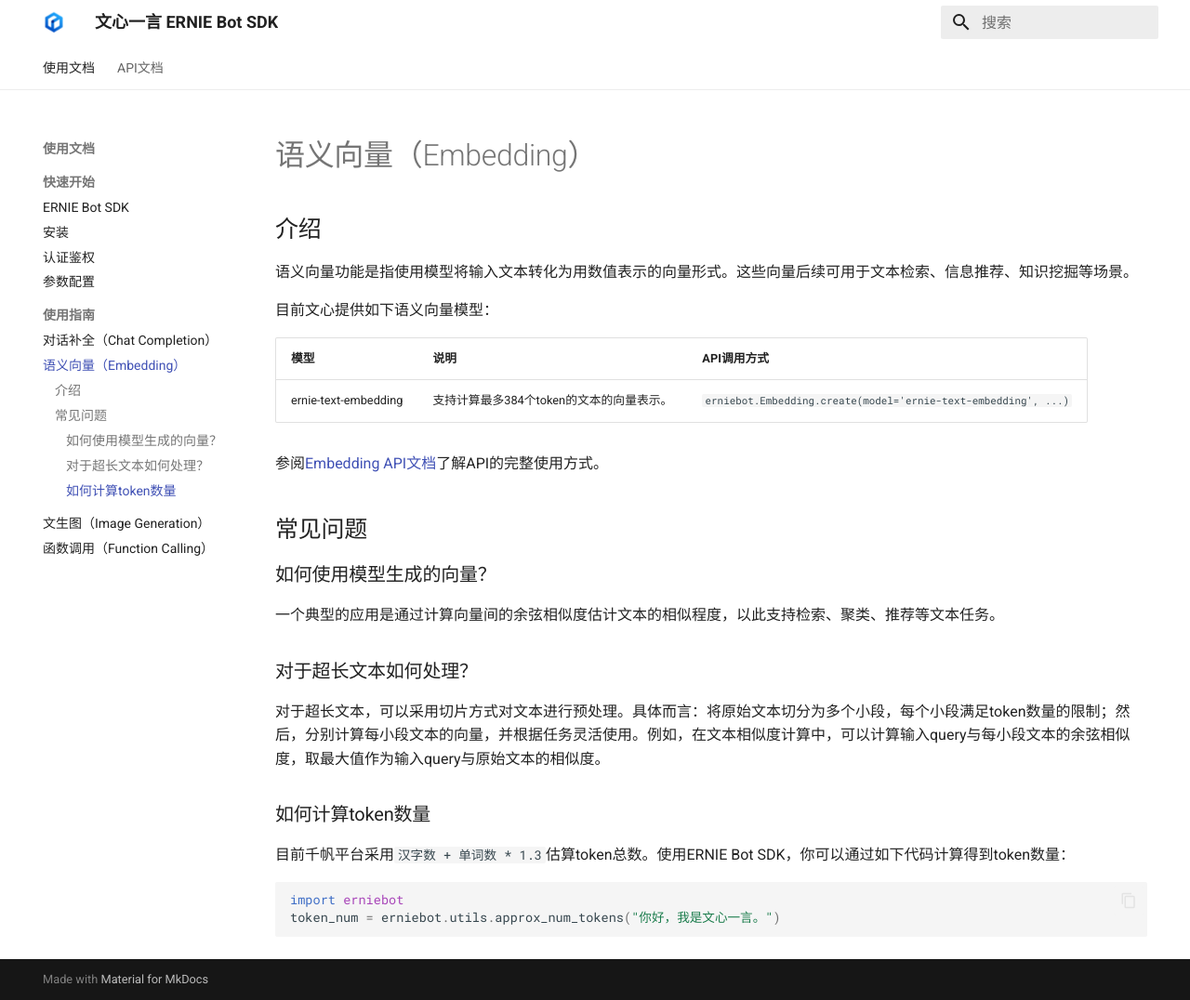
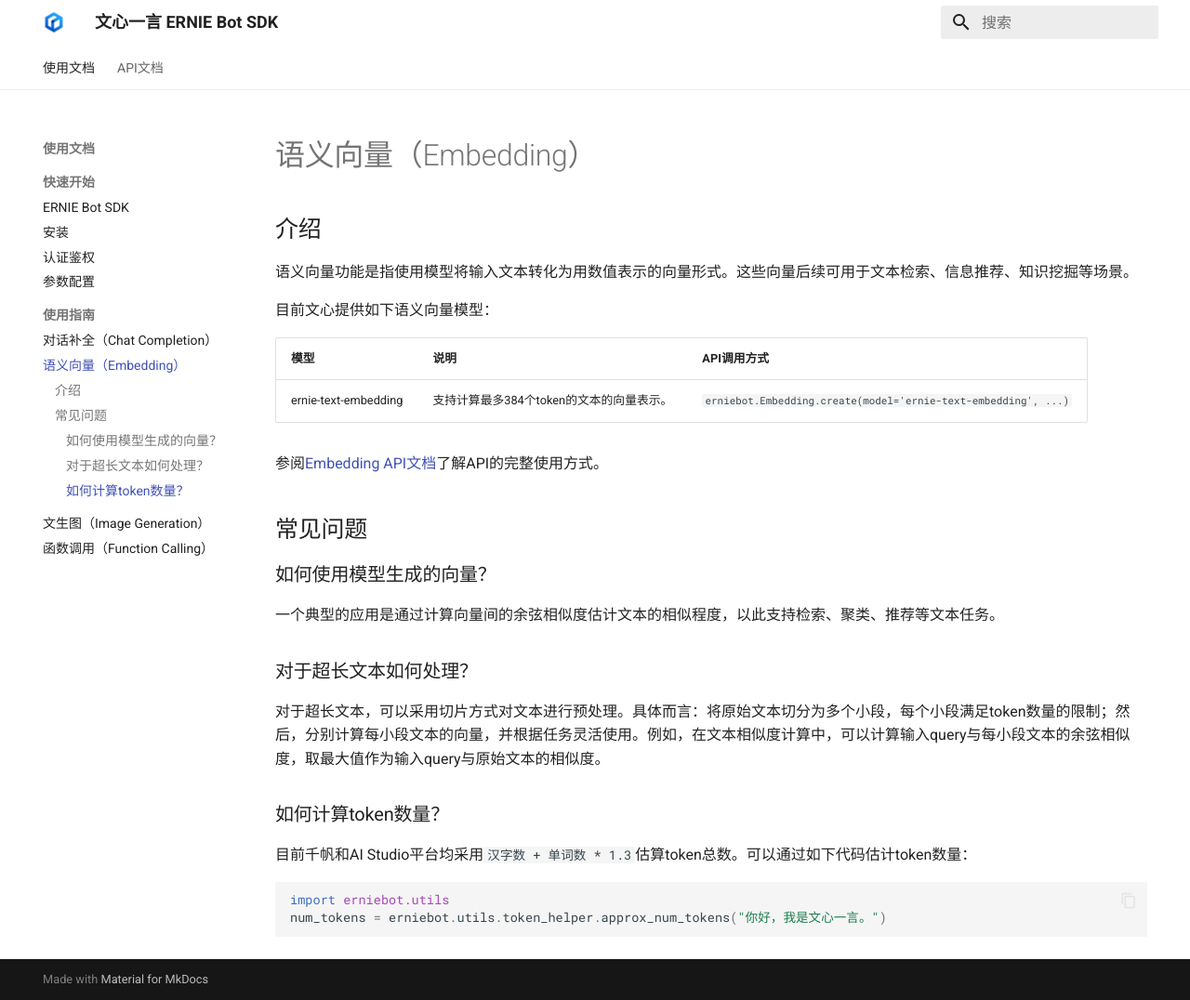
Before and after one commit to PaddlePaddle/ERNIE-SDK, an MkDocs documentation site: the page built from docs/guides/embedding.md, in a window 1280 px wide and 1076 px high. Shown: the whole window at 93% size. Built offline with MkDocs 1.6.1 and Material for MkDocs 9.7.7, drawn with Linux system fonts in a browser that asks for light colours.

````diff
--- a/docs/guides/embedding.md
+++ b/docs/guides/embedding.md
@@ -22,11 +22,11 @@
 
 对于超长文本，可以采用切片方式对文本进行预处理。具体而言：将原始文本切分为多个小段，每个小段满足token数量的限制；然后，分别计算每小段文本的向量，并根据任务灵活使用。例如，在文本相似度计算中，可以计算输入query与每小段文本的余弦相似度，取最大值作为输入query与原始文本的相似度。
 
-### 如何计算token数量
+### 如何计算token数量？
 
-目前千帆平台采用`汉字数 + 单词数 * 1.3`估算token总数。使用ERNIE Bot SDK，你可以通过如下代码计算得到token数量：
+目前千帆和AI Studio平台均采用`汉字数 + 单词数 * 1.3`估算token总数。可以通过如下代码估计token数量：
 
 ```{.py .copy}
-import erniebot
-token_num = erniebot.utils.approx_num_tokens("你好，我是文心一言。")
+import erniebot.utils
+num_tokens = erniebot.utils.token_helper.approx_num_tokens("你好，我是文心一言。")
 ```
````
Also changed, not shown: README.md (+12 -6 lines), docs/README.md (+7 -6 lines), docs/api_reference/chat_completion.md (+1 -1 lines), docs/guides/chat_completion.md (+10 -9 lines), 2 other files.
